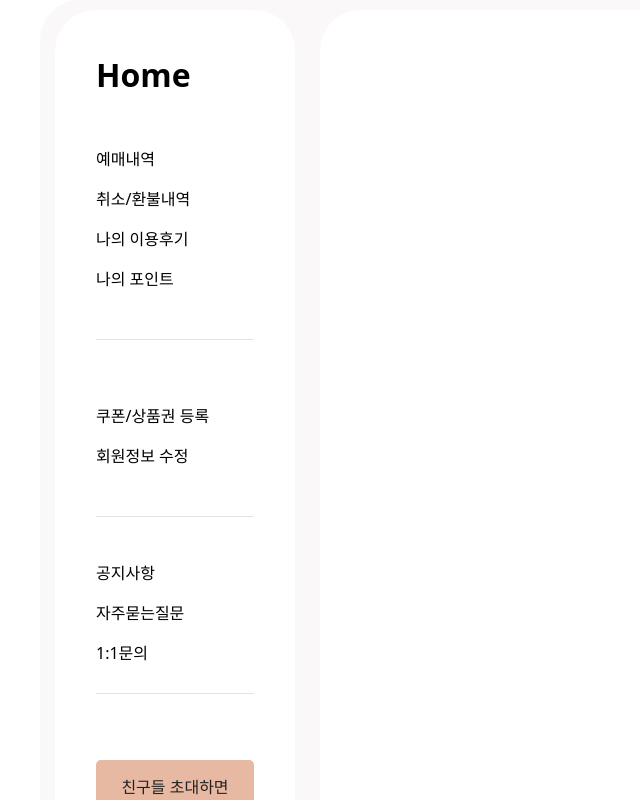
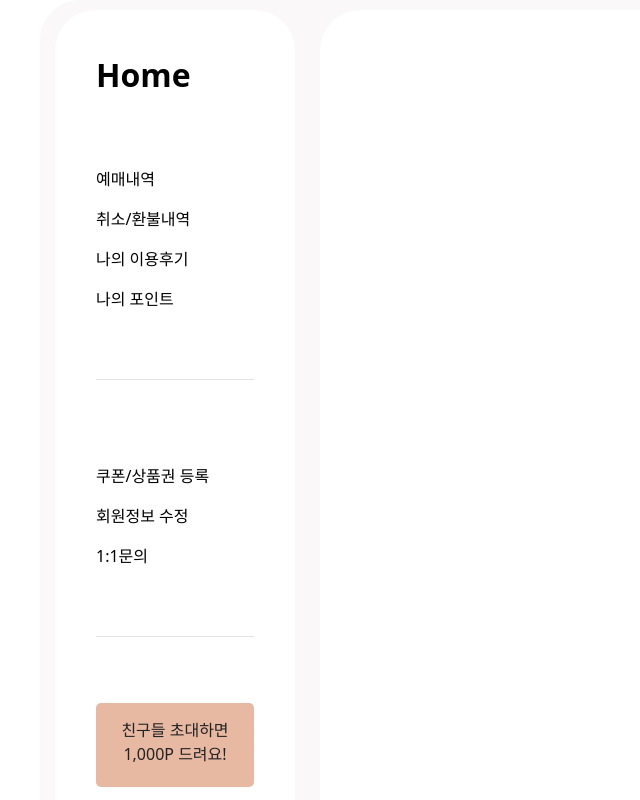
Before and after one commit to tjdwn154/project, a React (Create React App) app: page /mypage in a window 1280 px wide. Shown: the top 800 px of the page, without its empty margins (0-640 px from the left). Built offline with nearby package versions, Linux system fonts and the light colour scheme.

Commit message:
중복된 내용 삭제

```diff
--- a/src/components/Mypage/Mypage.js
+++ b/src/components/Mypage/Mypage.js
@@ -9,8 +9,6 @@ import Epilogue from "./components/Epilogue";
 import Point from "./components/Point";
 import Coupon from "./components/Coupon";
 import Change from "./components/Change";
-import Notice from "./components/Notice";
-import Qs from "./components/Qs";
 import Reference from "./components/Reference";
 import Footer from "../Footer";
 
@@ -29,8 +27,6 @@ function Mypage() {
           <Route path="/point" element={<Point />} />
           <Route path="/coupon" element={<Coupon />} />
           <Route path="/change" element={<Change />} />
-          <Route path="/notice" element={<Notice />} />
-          <Route path="/qs" element={<Qs />} />
           <Route path="/reference" element={<Reference />} />
         </Routes>
       </div>
--- a/src/components/Mypage/components/Menu.css
+++ b/src/components/Mypage/components/Menu.css
@@ -68,19 +68,19 @@
 }
 
 .MypageSub1 {
-  padding: 40px 0;
+  padding: 60px 0;
   border-bottom: 1px solid rgb(228, 226, 226);
 }
 
 .MypageSub2 {
-  padding: 40px 0;
+  padding: 60px 0;
   border-bottom: 1px solid rgb(228, 226, 226);
 }
 
-.MypageSub3 {
+/* .MypageSub3 {
   padding: 20px 0;
   border-bottom: 1px solid rgb(228, 226, 226);
-}
+} */
 
 .MypageMenu > div > ul {
   list-style: none;
--- a/src/components/Mypage/components/Menu.js
+++ b/src/components/Mypage/components/Menu.js
@@ -33,20 +33,20 @@ const Menu = () => {
             <li>
               <Link to="/mypage/change">회원정보 수정</Link>
             </li>
+            <li>
+              <Link to="/mypage/reference">1:1문의</Link>
+            </li>
           </ul>
         </div>
         <div>
-          <ul className="MypageSub3">
+          {/* <ul className="MypageSub3">
             <li>
               <Link to="/mypage/notice">공지사항</Link>
             </li>
             <li>
               <Link to="/mypage/qs">자주묻는질문</Link>
             </li>
-            <li>
-              <Link to="/mypage/reference">1:1문의</Link>
-            </li>
-          </ul>
+          </ul> */}
           <div>
             <button type="button" className="MyPageSubBtn">
               {/* 쿠폰입력 */}
```
